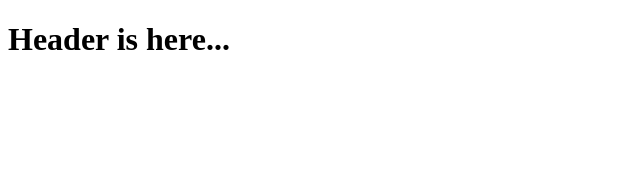
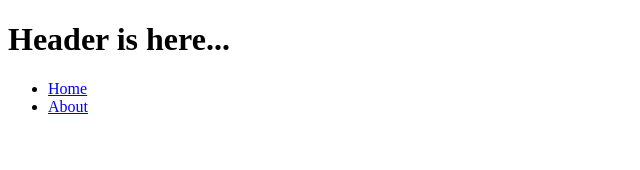
Before and after one commit to TimothyAttah/Instagram-clone-v1, a React (Create React App) app in the folder client/: page / in a window 1280 px wide. Shown: the top 170 px of the page, without its empty margins (0-640 px from the left). Built offline with nearby package versions, Linux system fonts and the light colour scheme.

Commit message:
Added new links in header

```diff
--- a/client/src/components/Header.jsx
+++ b/client/src/components/Header.jsx
@@ -1,9 +1,18 @@
-import React from 'react'
+import React from 'react';
+import {Link} from 'react-router-dom'
 
 export const Header = () => {
   return (
     <div>
       <h1>Header is here...</h1>
+      <ul>
+        <li>
+          <Link to='/'>Home</Link>
+        </li>
+        <li>
+          <Link to='/about'>About</Link>
+        </li>
+      </ul>
     </div>
   )
 }
```
